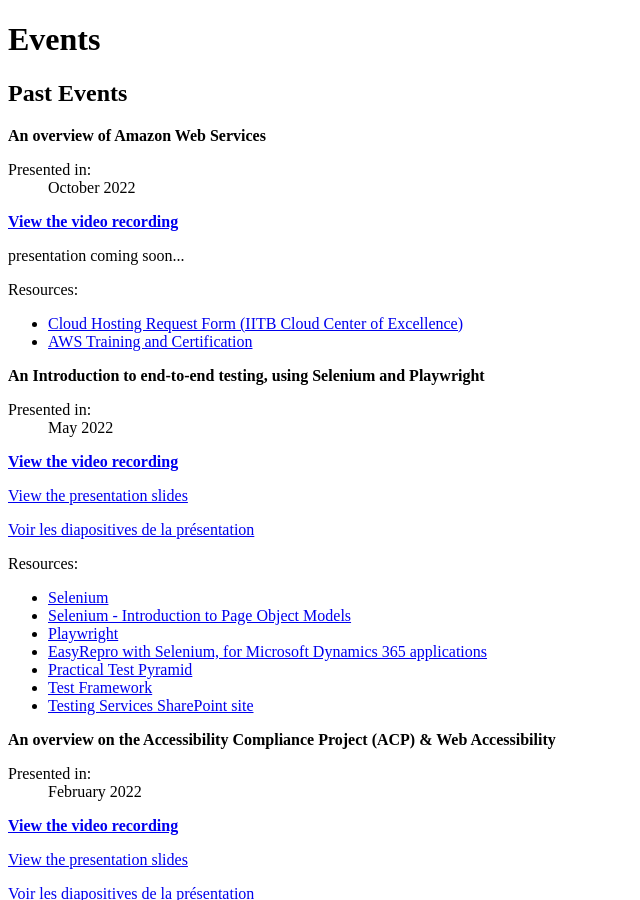
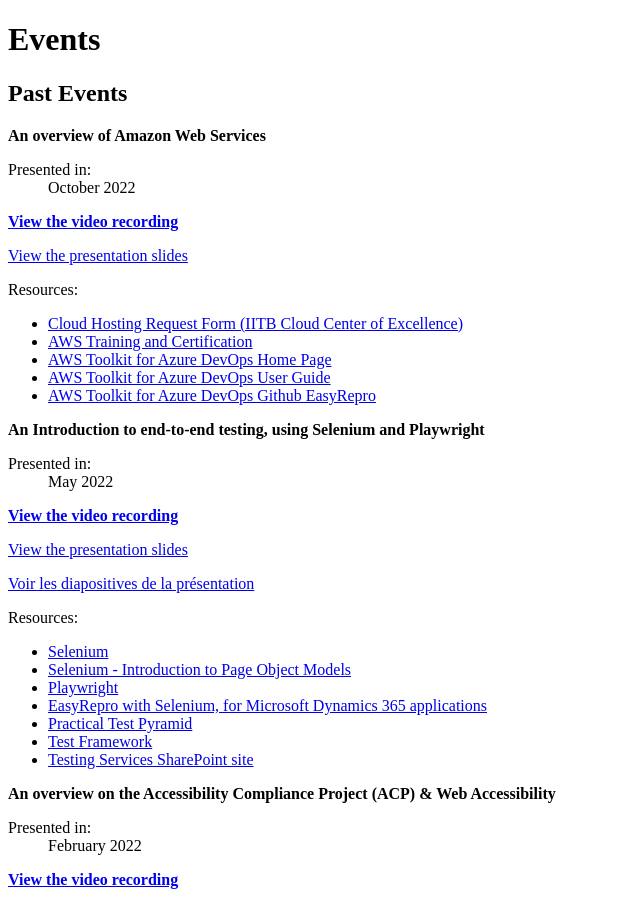
Before and after one commit to esdc-devcop/esdc-devcop.github.io, a Jekyll site: the page built from docs/_pages/events.md, in a window 1280 px wide and 900 px high. Shown: the whole window, without its empty margins (0-640 px from the left). Built offline with Jekyll 4.4.1, drawn with Linux system fonts in a browser that asks for light colours; comment, search, counter and statistics services are not loaded.

Commit message:
added october devcop slides and additional links

```diff
--- a/docs/_data/events.yml
+++ b/docs/_data/events.yml
@@ -2,12 +2,18 @@
   - month: October 2022
     topic: An overview of Amazon Web Services
     recording: https://web.microsoftstream.com/video/51fc1ee5-4b08-489b-bbc6-4bee957f1e0c
-    nopresentation: presentation coming soon...
+    presentation: https://github.com/esdc-devcop/presentations/blob/master/2022oct03_AWS_Toolkit_for_Azure_DevOps.pdf
     resources:
       - title: Cloud Hosting Request Form (IITB Cloud Center of Excellence)
         link: https://forms.office.com/Pages/ResponsePage.aspx?id=RljVnoGKRkKs2LGgGr_A0Zo6by_KdyFEncAI0YlGBIJUNUtTN0lSTjQ2TU40OFpLOVFKTElXUkhSNSQlQCN0PWcu
       - title: AWS Training and Certification
         link: https://explore.skillbuilder.aws/learn
+      - title: AWS Toolkit for Azure DevOps Home Page
+        link: https://aws.amazon.com/vsts/
+      - title: AWS Toolkit for Azure DevOps User Guide
+        link: https://docs.aws.amazon.com/vsts/latest/userguide/welcome.html
+      - title: AWS Toolkit for Azure DevOps Github EasyRepro
+        link: https://github.com/aws/aws-toolkit-azure-devops
 
   - month: May 2022
     topic: An Introduction to end-to-end testing, using Selenium and Playwright
```
